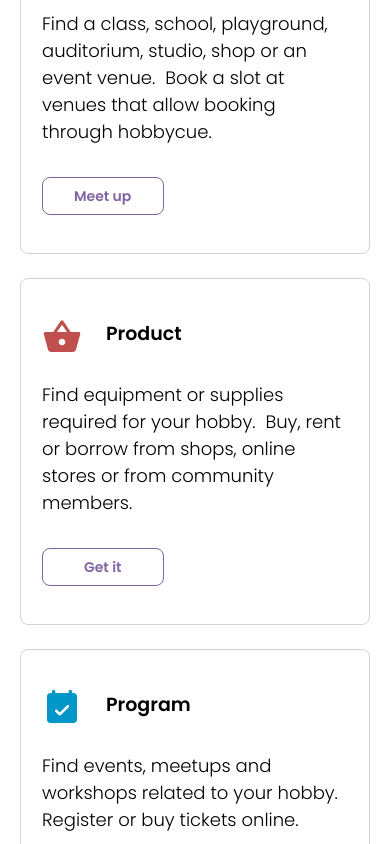
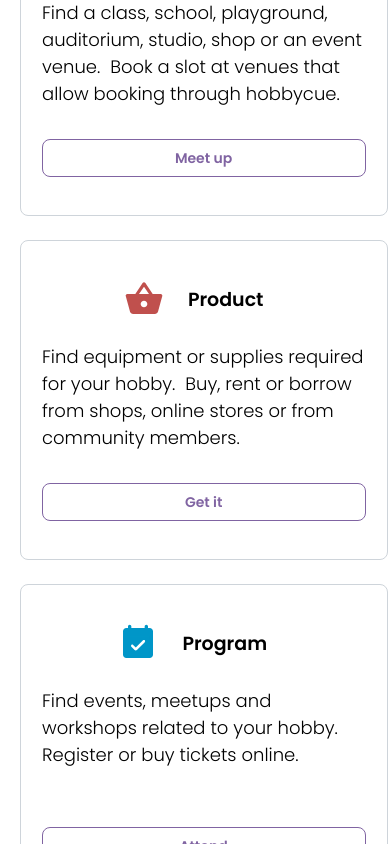
Before and after one commit to AryanKumarOfficial/banao-technology, a Next.js app: page / in a window 390 px wide. Shown: the part 1560-2404 px from the top of the page. Built offline with nearby package versions, Linux system fonts and the light colour scheme.

Commit message:
chore: Optimize group component layout for responsiveness

```diff
--- a/components/Login.js
+++ b/components/Login.js
@@ -165,7 +165,7 @@ const LoginComponent = ({ className = "" }) => {
                                             </button>
                                         </div>
                                         <div className="w-full flex flex-col gap-10 items-start justify-between mq450:w-full">
-                                            <div className="self-stretch flex flex-row items-center justify-between w-[25rem] gap-[1.25rem] mq450:flex-wrap">
+                                            <div className="self-stretch flex flex-row items-center justify-between w-[25rem] gap-[1.25rem] mq450:flex-wrap mq450:w-80">
                                                 <div className="flex flex-row items-start justify-start gap-[0.5rem]">
                                                     <input
                                                         className="m-0 h-[1rem] w-[1rem] relative z-[1] accent-plum"
@@ -207,7 +207,7 @@ const LoginComponent = ({ className = "" }) => {
                                         </div>
 
                                         <div className="self-stretch flex justify-between items-center flex-row gap-2">
-                                            <div className="relative w-56 h-2 bg-gray-200 rounded">
+                                            <div className="relative w-56 mq450:w-96 h-2 bg-gray-200 rounded">
                                                 <div
                                                     className={`h-full rounded ${getPasswordStrengthColor(passwordScore)}`}
                                                     style={{ width: getPasswordStrengthWidth(passwordScore) }}
@@ -215,12 +215,12 @@ const LoginComponent = ({ className = "" }) => {
                                                 <div className="absolute top-0 left-1/3 w-0.5 h-full bg-white"></div>
                                                 <div className="absolute top-0 left-2/3 w-0.5 h-full bg-white"></div>
                                             </div>
-                                            <div className=" flex justify-center items-center text-[0.75rem] leading-[1rem] font-semibold font-text-sm-bold text-darkgray text-left  min-w-[6.063rem]">
+                                            <div className=" flex justify-center items-center text-[0.75rem] leading-[1rem] font-semibold font-text-sm-bold text-darkgray text-left  min-w-[6.063rem] mq450:w-full">
                                                 Password Strength
                                             </div>
                                         </div>
                                         <div className="w-[10rem] flex flex-col gap-10 items-start justify-between mq450:w-full text-sm">
-                                            <div className="self-stretch  flex-col items-center justify-between w-[25rem] gap-[1.25rem] mq450:flex-wrap text-wrap mq450:text-[0.60rem]">
+                                            <div className="self-stretch  flex-col items-center justify-between w-[25rem] text-grey-darker gap-[1.25rem] mq450:flex-wrap text-wrap mq450:text-[0.60rem]">
                                                 By continuing, you agree to our <Link href={'/terms'} className="text-darkslategray-400 font-bold no-underline hover:text-primary-full">Terms of Service</Link> and <Link href={'/privacy'} className="text-darkslategray-400 hover:text-primary-full no-underline font-bold">Privacy Policy</Link>.
                                             </div>
                                         </div>
--- a/components/frame-component.js
+++ b/components/frame-component.js
@@ -2,32 +2,6 @@ import GroupComponent from "./group-component";
 import PropTypes from "prop-types";
 
 const FrameComponent = ({ className = "" }) => {
-    // const features = [
-    //     {
-    //         groupsBlack24dp11: "/groups-black-24dp-1-1.svg",
-    //         people: "People",
-    //         findATeacherCoachOrExpert: "Find a teacher, coach, or expert for your hobby interest in your locality.  Find a partner, teammate, accompanist or collaborator.",
-    //         connect: "Connect",
-    //     },
-    //     {
-    //         groupsBlack24dp11: "/groups-black-24dp-1-1.svg",
-    //         people: "People",
-    //         findATeacherCoachOrExpert: "Find a teacher, coach, or expert for your hobby interest in your locality.  Find a partner, teammate, accompanist or collaborator.",
-    //         connect: "Connect",
-    //     },
-    //     {
-    //         groupsBlack24dp11: "/groups-black-24dp-1-1.svg",
-    //         people: "People",
-    //         findATeacherCoachOrExpert: "Find a teacher, coach, or expert for your hobby interest in your locality.  Find a partner, teammate, accompanist or collaborator.",
-    //         connect: "Connect",
-    //     },
-    //     {
-    //         groupsBlack24dp11: "/groups-black-24dp-1-1.svg",
-    //         people: "People",
-    //         findATeacherCoachOrExpert: "Find a teacher, coach, or expert for your hobby interest in your locality.  Find a partner, teammate, accompanist or collaborator.",
-    //         connect: "Connect",
-    //     },
-    // ]
     return (
         <section
             className={`self-stretch flex flex-row items-start justify-start pt-[0rem] px-[0rem] pb-[1.062rem] box-border max-w-full mt-[-2.063rem] text-left text-[1.5rem] text-base-black font-text-sm-bold ${className}`}
@@ -35,7 +9,7 @@ const FrameComponent = ({ className = "" }) => {
             <div className="flex-1 bg-grey-white flex flex-row items-start justify-center py-[6.25rem] px-[1.25rem] box-border shrink-0 max-w-full mq1050:pt-[3.313rem] mq1050:pb-[4.063rem] mq1050:box-border mq450:pb-[2.625rem] mq450:box-border">
                 <div className="h-[51.125rem] w-[90rem] relative bg-grey-white hidden max-w-full" />
                 <div className="w-[77.5rem] flex flex-col items-start justify-start gap-[1.5rem] max-w-full z-[1]">
-                    <div className="self-stretch flex flex-row items-start justify-start gap-[1.5rem] max-w-full mq1050:flex-wrap">
+                    <div className="self-stretch grid-flow-row-dense  grid grid-cols-2  items-start justify-start gap-[1.5rem] max-w-full mq1050:flex-wrap mq450:grid-flow-col-dense mq450:grid-rows-4 mq450:min-w-[90vh] ">
                         <GroupComponent
                             groupsBlack24dp11="/assets/groups.svg"
                             people="People"
@@ -52,8 +26,6 @@ const FrameComponent = ({ className = "" }) => {
                             propPadding="0.625rem 1.937rem"
                             propMinWidth1="3.625rem"
                         />
-                    </div>
-                    <div className="self-stretch flex flex-row items-start justify-start gap-[1.5rem] max-w-full mq1050:flex-wrap">
                         <GroupComponent
                             groupsBlack24dp11="/assets/product.svg"
                             people="Product"
--- a/components/group-component.js
+++ b/components/group-component.js
@@ -43,7 +43,7 @@ const GroupComponent = ({
         >
             <div className="w-[38rem] h-[18.563rem] relative rounded-lg bg-grey-white box-border hidden max-w-full border-[1px] border-solid border-grey-light" />
             <div className="self-stretch flex flex-col items-start justify-start gap-[1.5rem]">
-                <div className="flex flex-row items-start justify-start gap-[1.5rem]">
+                <div className="flex flex-row items-start justify-start gap-[1.5rem] mq450:justify-center mq450:items-center mq450:w-full">
                     <img
                         className="h-[2.5rem] w-[2.5rem] relative overflow-hidden shrink-0 min-h-[2.5rem] z-[1]"
                         loading="lazy"
@@ -64,11 +64,11 @@ const GroupComponent = ({
                 </div>
             </div>
             <button
-                className="cursor-pointer py-[0.625rem] pr-[1.812rem] pl-[1.875rem] bg-grey-white rounded-lg flex flex-row items-start justify-start z-[1] border-[1px] border-solid border-primary-full hover:bg-gainsboro-300 hover:box-border hover:border-[1px] hover:border-solid hover:border-plum"
+                className="cursor-pointer py-[0.625rem] pr-[1.812rem] pl-[1.875rem] bg-grey-white rounded-lg flex flex-row items-start justify-start z-[1] border-[1px] border-solid border-primary-full hover:bg-primary-full text-primary-full hover:text-white hover:box-border hover:border-[1px] hover:border-solid hover:border-plum mq450:justify-center mq450:items-center mq450:w-full mq450:py-[0.625rem] mq450:pr-[1.313rem] mq450:pl-[1.313rem] mq450:gap-[0.5rem] mq450:box-border"
                 style={frameButtonStyle}
             >
                 <div
-                    className="relative text-[0.875rem] leading-[1rem] font-semibold font-text-sm-bold text-primary-full text-left inline-block min-w-[3.813rem]"
+                    className="relative text-[0.875rem] leading-[1rem] font-semibold font-text-sm-bold  text-left inline-block min-w-[3.813rem]"
                     style={connectStyle}
                 >
                     {connect}
```
